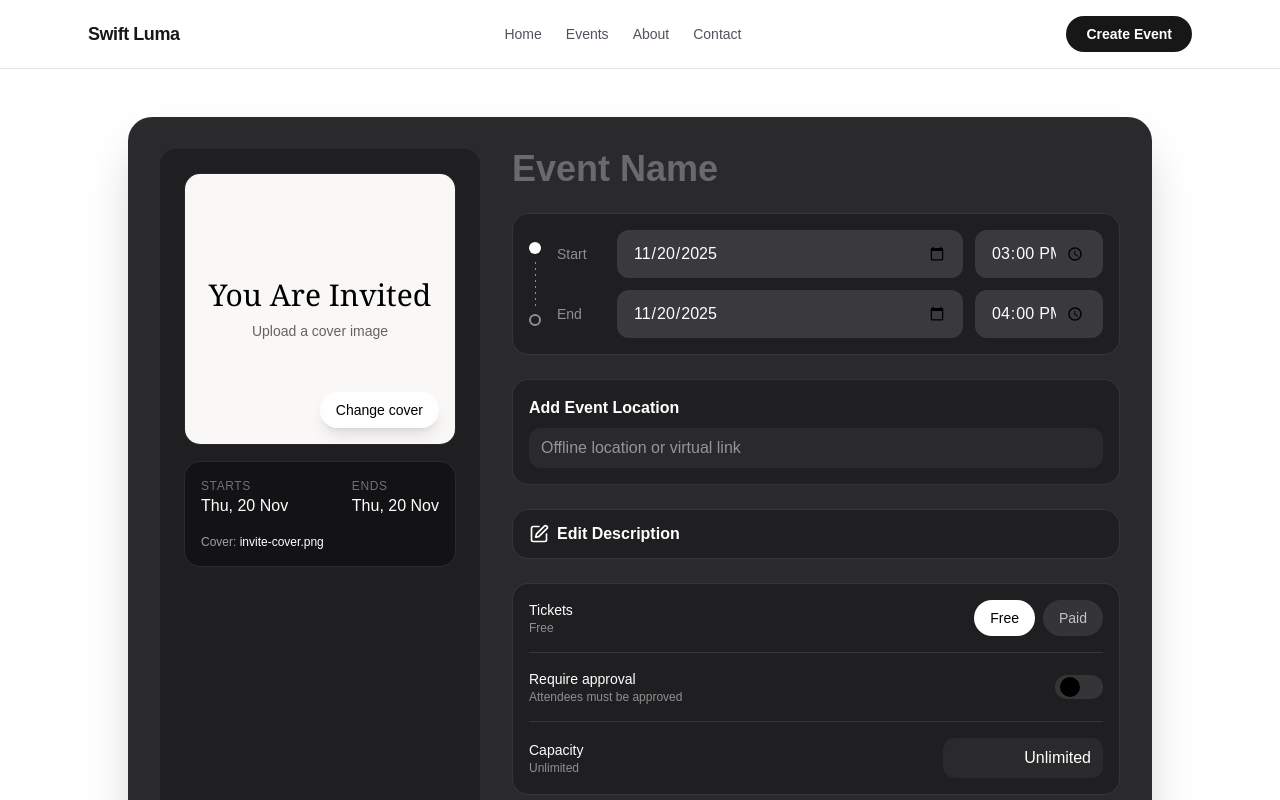
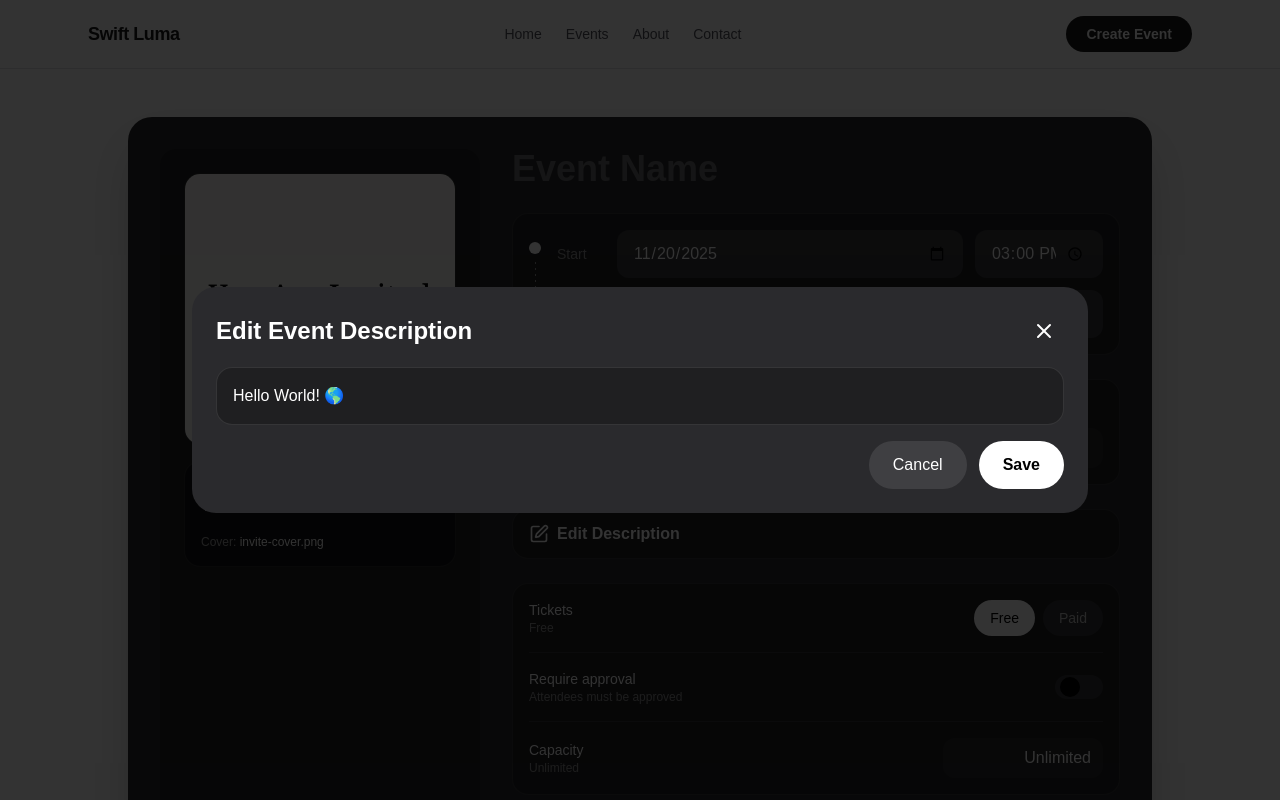
Before and after one commit to Swift-Food/events-website, a Next.js app: page /event-creation in a window 1280 px wide. Both pictures are taken after a click on the button "Edit Description". Shown: the top 800 px of the page. Built offline with nearby package versions, Linux system fonts and the light colour scheme.

Commit message:
created event description modal, linked it to the event-creation page

```diff
--- a/src/app/event-creation/page.tsx
+++ b/src/app/event-creation/page.tsx
@@ -5,6 +5,7 @@ import { useCallback, useMemo, useRef, useState } from "react";
 import Cropper from "react-easy-crop";
 import type { Area } from "react-easy-crop";
 import { Edit } from "lucide-react";
+import EventDescriptionModal from "@/components/event-edit/EventDescriptionModal";
 
 export default function EventCreationPage() {
   const [eventName, setEventName] = useState("");
@@ -434,6 +435,11 @@ export default function EventCreationPage() {
           </div>
         </div>
       )}
+
+      <EventDescriptionModal
+        isOpen={isDescriptionModalOpen}
+        onClose={() => setIsDescriptionModalOpen(false)}
+      />
     </div>
   );
 }
--- a/src/components/event-edit/EventDescriptionModal.tsx
+++ b/src/components/event-edit/EventDescriptionModal.tsx
@@ -0,0 +1,55 @@
+"use client";
+
+import { X } from "lucide-react";
+import Tiptap from "@/components/tiptap";
+
+interface EventDescriptionModalProps {
+  isOpen: boolean;
+  onClose: () => void;
+}
+
+export default function EventDescriptionModal({
+  isOpen,
+  onClose,
+}: EventDescriptionModalProps) {
+  if (!isOpen) return null;
+
+  return (
+    <div className="fixed inset-0 z-50 flex items-center justify-center bg-black/80 p-4">
+      <div className="w-full max-w-4xl rounded-3xl bg-[#2a2a2d] p-6 text-white">
+        <div className="mb-4 flex items-center justify-between">
+          <h2 className="text-2xl font-semibold">Edit Event Description</h2>
+          <button
+            type="button"
+            onClick={onClose}
+            className="rounded-full p-2 transition hover:bg-white/10"
+            aria-label="Close modal"
+          >
+            <X className="h-6 w-6" />
+          </button>
+        </div>
+
+        <div className="rounded-2xl border border-white/10 bg-[#1f1f21] p-4">
+          <Tiptap />
+        </div>
+
+        <div className="mt-4 flex justify-end gap-3">
+          <button
+            type="button"
+            onClick={onClose}
+            className="rounded-full bg-white/10 px-6 py-3 font-medium transition hover:bg-white/20"
+          >
+            Cancel
+          </button>
+          <button
+            type="button"
+            onClick={onClose}
+            className="rounded-full bg-white px-6 py-3 font-semibold text-black transition hover:bg-white/80"
+          >
+            Save
+          </button>
+        </div>
+      </div>
+    </div>
+  );
+}
--- /dev/null
+++ b/src/components/tiptap.tsx
@@ -0,0 +1,17 @@
+'use client'
+
+import { useEditor, EditorContent } from '@tiptap/react'
+import StarterKit from '@tiptap/starter-kit'
+
+const Tiptap = () => {
+  const editor = useEditor({
+    extensions: [StarterKit],
+    content: '<p>Hello World! 🌎️</p>',
+    // Don't render immediately on the server to avoid SSR issues
+    immediatelyRender: false,
+  })
+
+  return <EditorContent editor={editor} />
+}
+
+export default Tiptap
```
